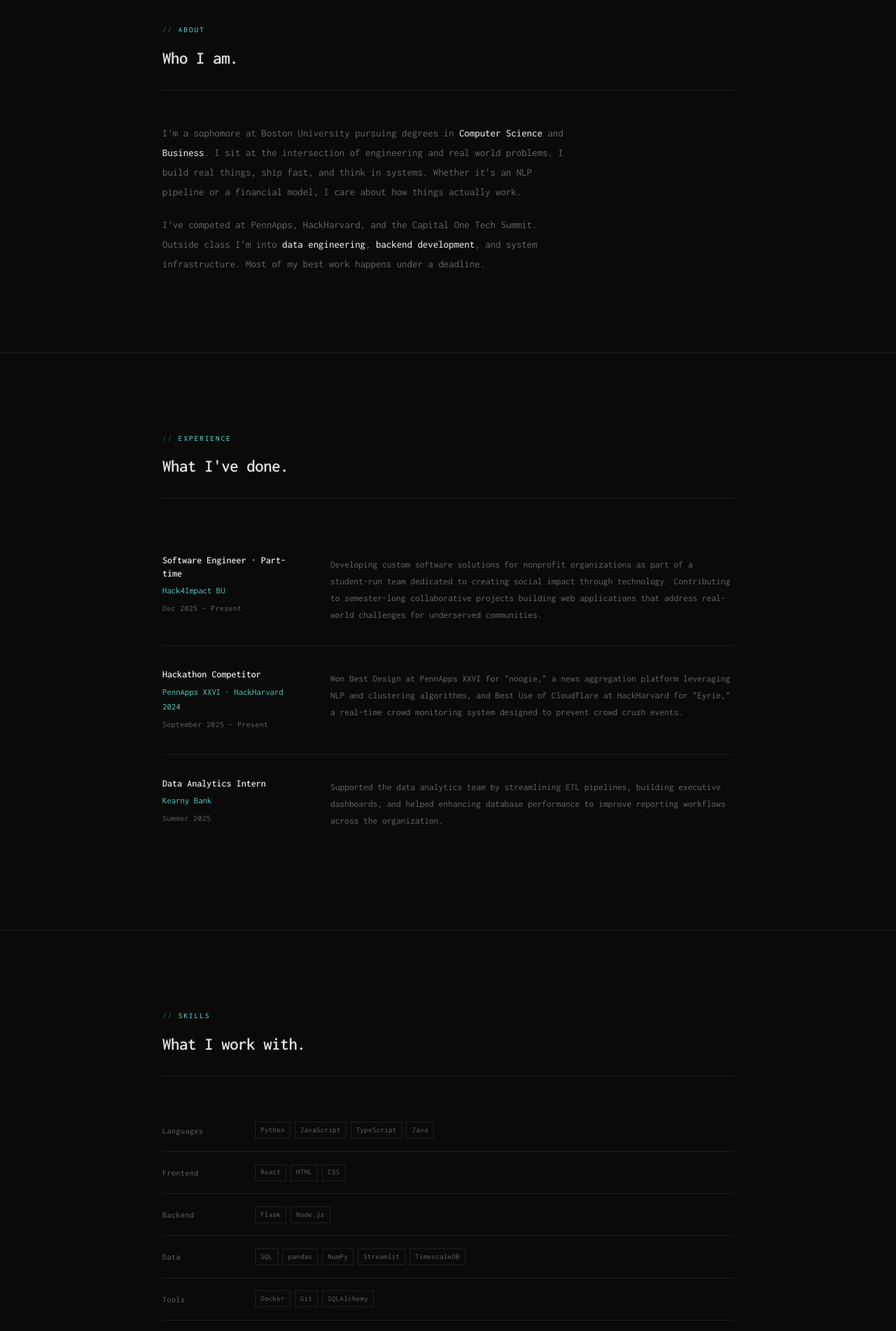
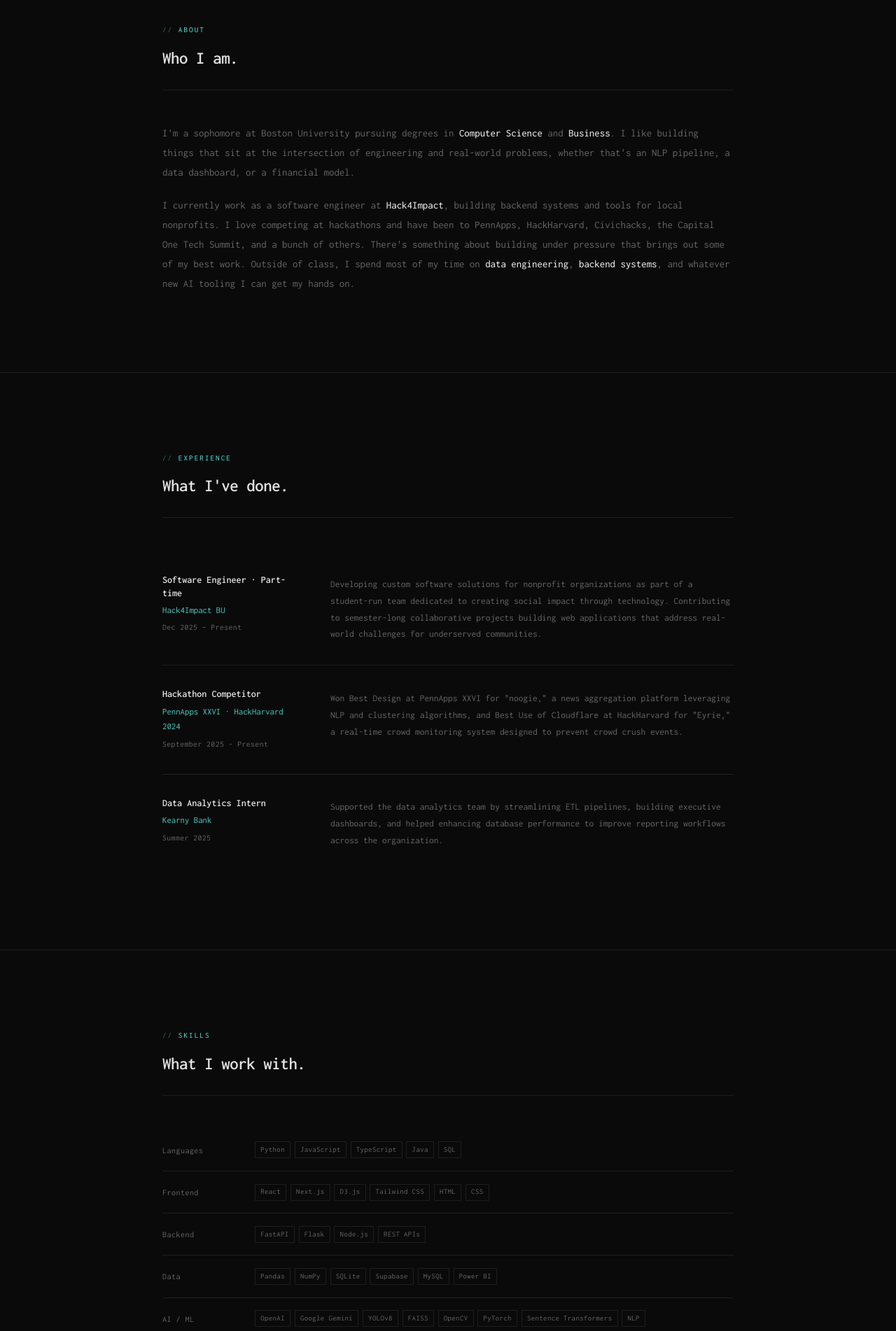
Before and after one commit to AndresL230/andresl.dev, a React (Vite) app in the folder frontend/: page / in a window 1280 px wide. Shown: the part 880-2782 px from the top of the page at 70% size. Built offline with nearby package versions, Linux system fonts and the light colour scheme.

Commit message:
about and skills update

```diff
--- a/frontend/src/components/About.jsx
+++ b/frontend/src/components/About.jsx
@@ -7,16 +7,14 @@ function About() {
         <div className="about-text">
           <p>
             I&apos;m a sophomore at Boston University pursuing degrees in{' '}
-            <strong>Computer Science</strong> and <strong>Business</strong>. I sit at
-            the intersection of engineering and real world problems. I build real things, ship
-            fast, and think in systems. Whether it&apos;s an NLP pipeline or a financial
-            model, I care about how things actually work.
+            <strong>Computer Science</strong> and <strong>Business</strong>.  I like building things that sit at the intersection of engineering and real-world problems, whether that's an NLP pipeline, a data dashboard, or a financial model.
           </p>
           <p>
-            I&apos;ve competed at PennApps, HackHarvard, and the Capital One Tech Summit.
-            Outside class I&apos;m into <strong>data engineering</strong>,{' '}
-            <strong>backend development</strong>, and system infrastructure.
-            Most of my best work happens under a deadline.
+            I currently work as a software engineer at <strong>Hack4Impact</strong>, building backend systems and tools for local nonprofits.
+            I love competing at hackathons and have been to PennApps, HackHarvard, Civichacks, the Capital One Tech Summit, and a bunch of others.
+            There&apos;s something about building under pressure that brings out some of my best work.
+            Outside of class, I spend most of my time on <strong>data engineering</strong>,{' '}
+            <strong>backend systems</strong>, and whatever new AI tooling I can get my hands on.
           </p>
         </div>
       </div>
--- a/frontend/src/components/Hero.jsx
+++ b/frontend/src/components/Hero.jsx
@@ -3,7 +3,7 @@ function Hero() {
     <section className="hero" id="hero">
       <div className="container">
         <div className="hero-content">
-          <p className="hero-eyebrow">sophomore · boston university</p>
+          <p className="hero-eyebrow">CS & Business · boston university</p>
 
           <h1 className="hero-name">
             Andres Lopez<span className="cursor" />
@@ -15,7 +15,7 @@ function Hero() {
             <strong>that solves real problems.</strong>
           </p>
 
-          <p className="hero-sub">CS, Business · engineer · builder · competitor.</p>
+          <p className="hero-sub">engineer · builder · competitor · tinkerer</p>
 
           <div className="hero-links">
             <a
--- a/frontend/src/components/Skills.jsx
+++ b/frontend/src/components/Skills.jsx
@@ -1,10 +1,10 @@
 const skills = [
-  { category: 'Languages', tags: ['Python', 'JavaScript', 'TypeScript', 'Java'] },
-  { category: 'Frontend',  tags: ['React', 'HTML', 'CSS'] },
-  { category: 'Backend',   tags: ['Flask', 'Node.js'] },
-  { category: 'Data',      tags: ['SQL', 'pandas', 'NumPy', 'Streamlit', 'TimescaleDB'] },
-  { category: 'Tools',     tags: ['Docker', 'Git', 'SQLAlchemy'] },
-  { category: 'AI / ML',   tags: ['Hugging Face', 'OpenCV', 'NLP'] },
+  { category: 'Languages', tags: ['Python', 'JavaScript', 'TypeScript', 'Java', 'SQL'] },
+  { category: 'Frontend',  tags: ['React', 'Next.js', 'D3.js', 'Tailwind CSS', 'HTML', 'CSS'] },
+  { category: 'Backend',   tags: ['FastAPI', 'Flask', 'Node.js', 'REST APIs'] },
+  { category: 'Data',      tags: ['Pandas', 'NumPy', 'SQLite', 'Supabase', 'MySQL', 'Power BI'] },
+  { category: 'AI / ML',   tags: ['OpenAI', 'Google Gemini', 'YOLOv8', 'FAISS', 'OpenCV', 'PyTorch', 'Sentence Transformers', 'NLP'] },
+  { category: 'Tools',     tags: ['Git', 'Docker', 'WebRTC', 'Jupyter'] },
 ]
 
 function Skills() {
--- a/frontend/src/index.css
+++ b/frontend/src/index.css
@@ -263,7 +263,6 @@ section {
 }
 
 .about-text {
-  max-width: 580px;
   font-size: 0.93rem;
   line-height: 1.88;
   color: var(--muted);
```
